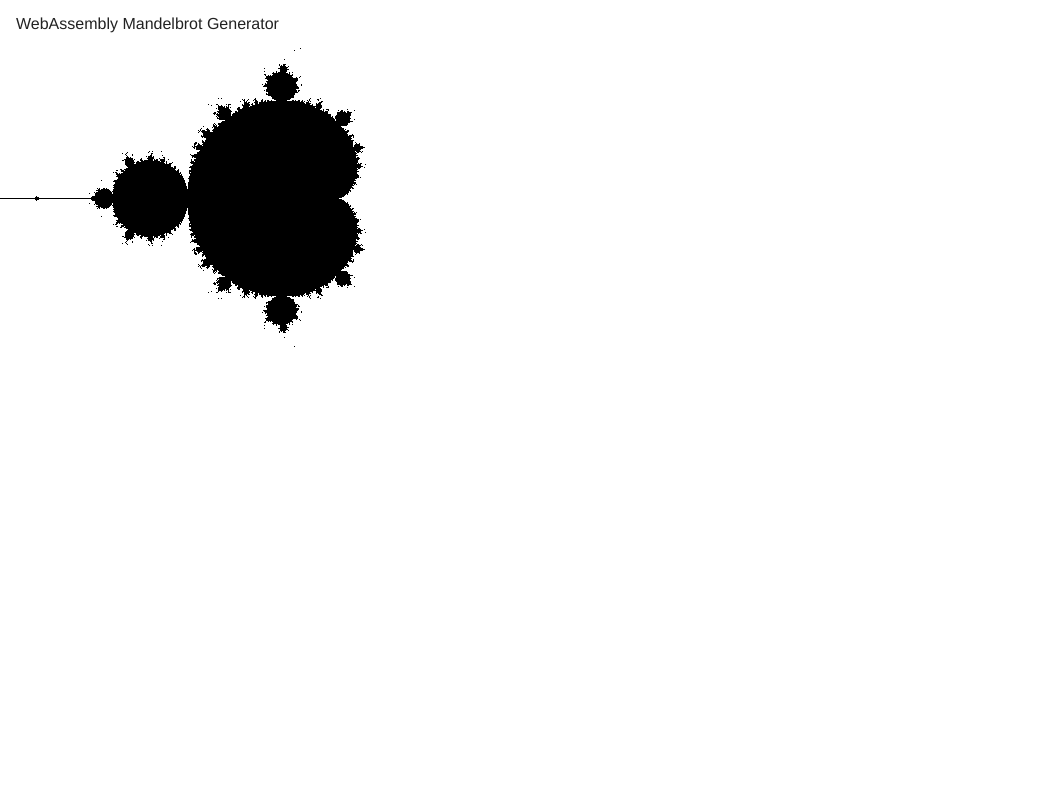
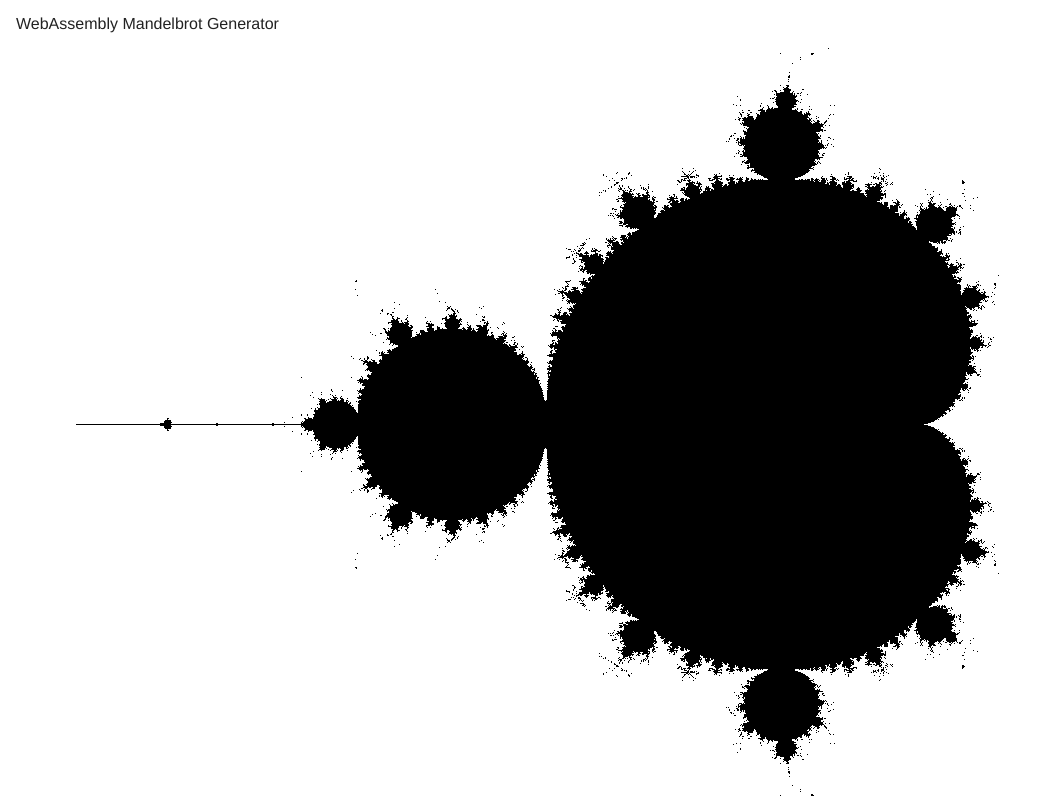
Before and after one commit to ksm2/wasm-mandelbrot, a website built with webpack: page src/index.html in a window 1280 px wide. Shown: the whole page, without its empty margins (0-1062 px from the left). Built offline with nearby package versions, Linux system fonts and the light colour scheme; files whose address does not match are found by name.

Commit message:
Fit rendered image to window

```diff
--- a/assets/main.css
+++ b/assets/main.css
@@ -9,12 +9,18 @@
   outline: none;
 }
 
+html, body {
+  width:  100%;
+  height: 100%;
+  margin: 0;
+}
+
 html {
   color: #222;
   font-size: 1em;
   line-height: 1.4;
-  height: 100%;
   font-family: Helvetica, sans-serif;
+  overflow: hidden;
 }
 
 ::selection {
--- a/src/Fractal.ts
+++ b/src/Fractal.ts
@@ -11,7 +11,7 @@ function rgba(pixel: Uint8ClampedArray, offset: number, red: number, green: numb
 export class Fractal {
   private readonly canvas: HTMLCanvasElement
   private readonly calculator: Calculator
-  private x: number = 0
+  private x: number = 0.5
   private y: number = 0
 
   constructor(canvas: HTMLCanvasElement, calculator: Calculator) {
@@ -51,8 +51,9 @@ export class Fractal {
 
   private convertCoordinates(x: number, y: number) {
     const { width, height } = this.canvas
+    const [cw, ch] = [x - width / 2, height / 2 - y]
     const factor = Math.max(3 / width, 2 / height)
-    return [(x - this.x) * factor - 2, (height - y + this.y) * factor - 1]
+    return [cw * factor - this.x, ch * factor - this.y]
   }
 
   private colorize(index: number, pixel: Uint8ClampedArray, offset: number) {
--- a/src/main.ts
+++ b/src/main.ts
@@ -10,9 +10,9 @@ window.addEventListener('load', () => {
   }
 
   // Update canvasses width and height
-  const [width, height] = [450, 300]
-  canvas.width = width
-  canvas.height = height
+  const { offsetWidth: width, offsetHeight: height } = container
+  canvas.width = window.innerWidth
+  canvas.height = window.innerHeight - 48
 
   // Render the fractal
   const calculator = new JavascriptCalculator()
@@ -21,4 +21,9 @@ window.addEventListener('load', () => {
   const now = performance.now()
   fractal.render()
   console.log(`Mandelbrot generated in ${performance.now() - now}ms using JavaScript`)
+
+  window.addEventListener('resize', () => {
+    // Update canvasses width and height
+    fractal.resize(window.innerWidth, window.innerHeight - 48)
+  })
 })
```
